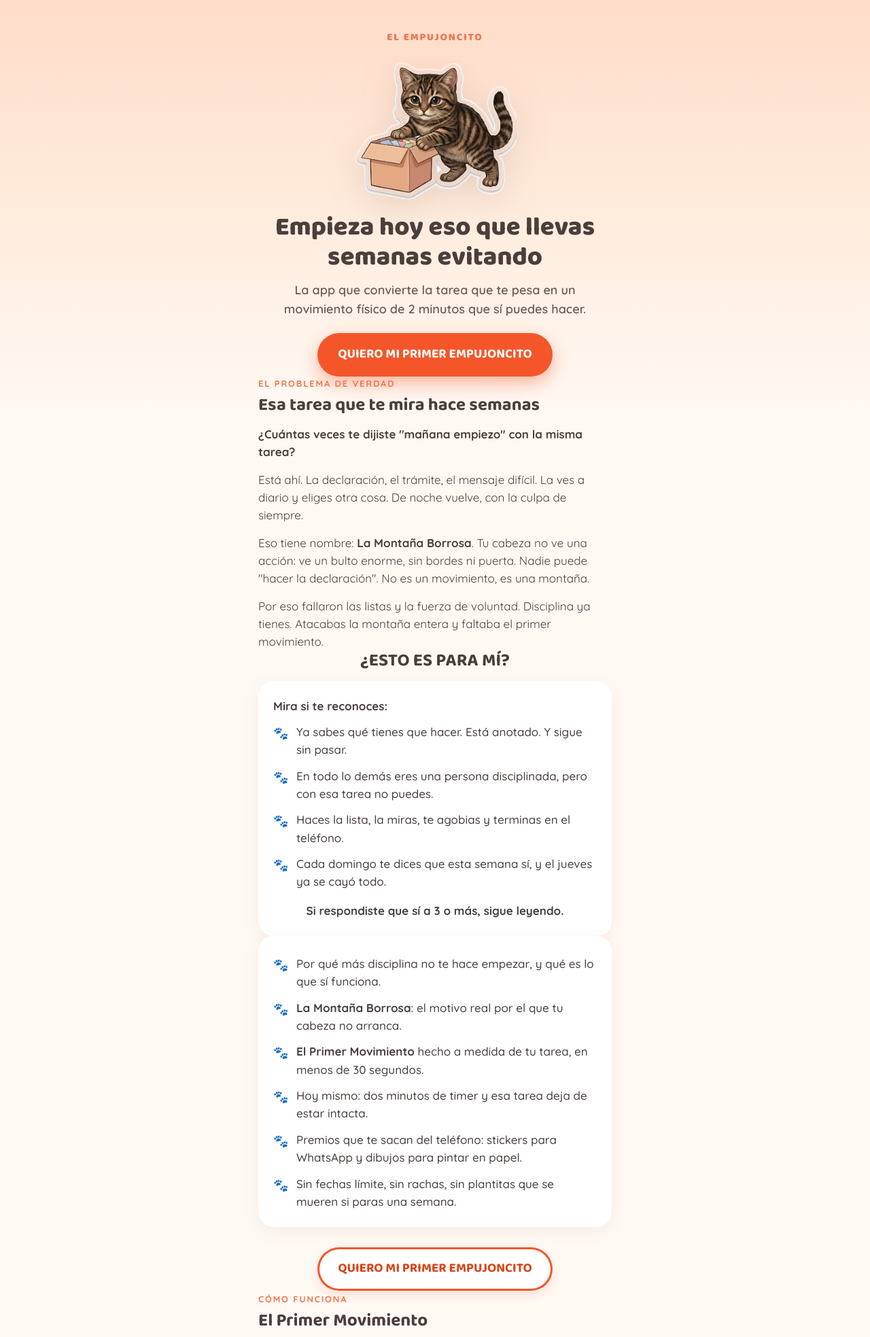
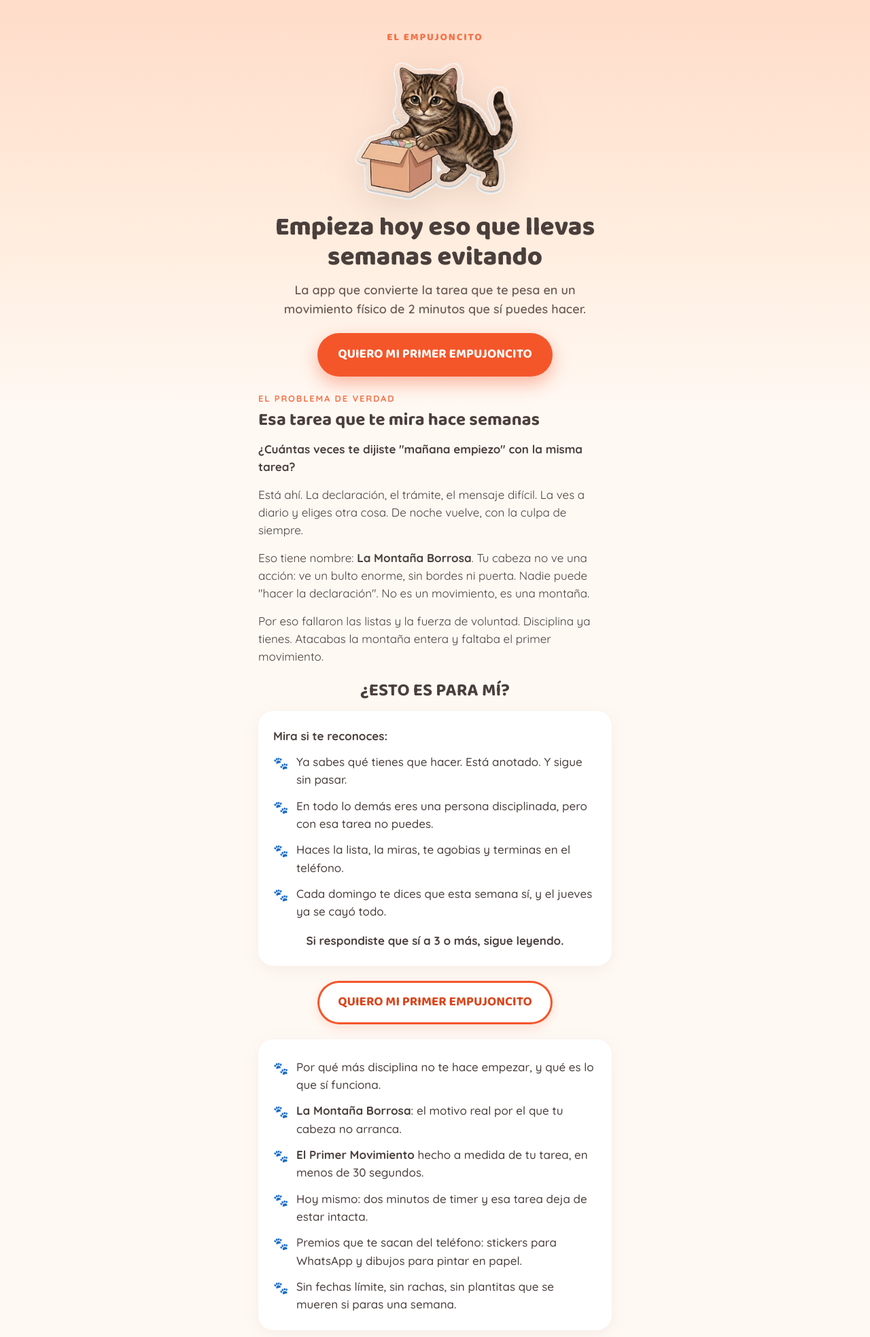
Before and after one commit to Fabian-Zorrilla/elempujoncito, a plain HTML site: page index.html in a window 1280 px wide. Shown: the top 1967 px of the page at 68% size. Drawn offline with Linux system fonts and the light colour scheme.

Commit message:
fix: uniform 22px vertical rhythm, CTA after qualification

```diff
--- a/index.html
+++ b/index.html
@@ -26,11 +26,13 @@
   }
   h1,h2,h3{font-family:'Baloo 2','Quicksand',system-ui,sans-serif; line-height:1.15}
   .wrap{max-width:560px; margin:0 auto; padding:0 20px}
-  section{padding:34px 0}
+  section{padding:11px 0}
+  /* .wrap gana por especificidad al padding de section: esta regla restaura el ritmo vertical uniforme (22px entre bloques) */
+  section.wrap{padding-top:11px; padding-bottom:11px}
   .card{background:var(--card); border-radius:var(--radius); padding:24px 22px; box-shadow:0 6px 24px rgba(122,90,72,.08)}
 
   /* ---------- Hero (bloque 1) ---------- */
-  .hero{padding-top:44px; text-align:center}
+  .hero{padding-top:44px; padding-bottom:11px; text-align:center}
   .logo{font-family:'Baloo 2',sans-serif; font-weight:800; letter-spacing:.12em; font-size:15px; color:var(--peach-dark); text-transform:uppercase}
   .cat-img{
     width:240px; max-width:72%; height:auto; display:block;
@@ -50,7 +52,7 @@
   .btn:hover{background:var(--cta-dark); transform:translateY(-2px)}
   .btn.secondary{background:#fff; color:var(--cta-dark); box-shadow:inset 0 0 0 3px var(--cta), 0 6px 16px rgba(244,86,42,.15)}
   .cta-row{text-align:center; margin-top:22px}
-  .cta-mid{text-align:center; padding:8px 0 2px}
+  .cta-mid{text-align:center; padding:0}
 
   /* ---------- Bullets (bloque 2) ---------- */
   ul.paws{list-style:none; display:grid; gap:12px; margin-top:4px}
@@ -131,6 +133,7 @@
 
   /* ---------- FAQ (bloque 15) ---------- */
   details{background:#fff; border-radius:16px; padding:16px 18px; margin-bottom:10px; box-shadow:0 4px 16px rgba(122,90,72,.06)}
+  details:last-of-type{margin-bottom:0}
   summary{font-weight:700; cursor:pointer; list-style:none; position:relative; padding-right:26px}
   summary::after{content:"＋"; position:absolute; right:0; top:0; color:var(--peach-dark); font-weight:800}
   details[open] summary::after{content:"－"}
@@ -138,6 +141,7 @@
 
   /* ---------- Cierre (bloque 17) ---------- */
   .cierre{text-align:center; padding-bottom:26px}
+  .cierre .cat-img{margin-top:0}
   .cierre .prose p{color:var(--soft); font-weight:600}
 
   /* ---------- Testimonios (bloque 12): OCULTO hasta tener reales ---------- */
@@ -187,6 +191,8 @@
     </ul>
     <p class="quiz-close">Si respondiste que sí a 3 o más, sigue leyendo.</p>
   </div>
+  <!-- CTA recurrente (posición de Fabián 2026-08-15: tras la calificación) -->
+  <div class="cta-row cta-mid"><a class="btn secondary" href="#comprar">QUIERO MI PRIMER EMPUJONCITO</a></div>
 </section>
 
 <!-- ============ BLOQUE 2 · Bullets ============ -->
@@ -201,8 +207,6 @@
       <li>Sin fechas límite, sin rachas, sin plantitas que se mueren si paras una semana.</li>
     </ul>
   </div>
-  <!-- CTA recurrente (regla: cada 3 bloques — cierra el tramo problema→calificación→bullets) -->
-  <div class="cta-row cta-mid"><a class="btn secondary" href="#comprar">QUIERO MI PRIMER EMPUJONCITO</a></div>
 </section>
 
 <!-- ============ BLOQUE 6 · La solución ============ -->
```
